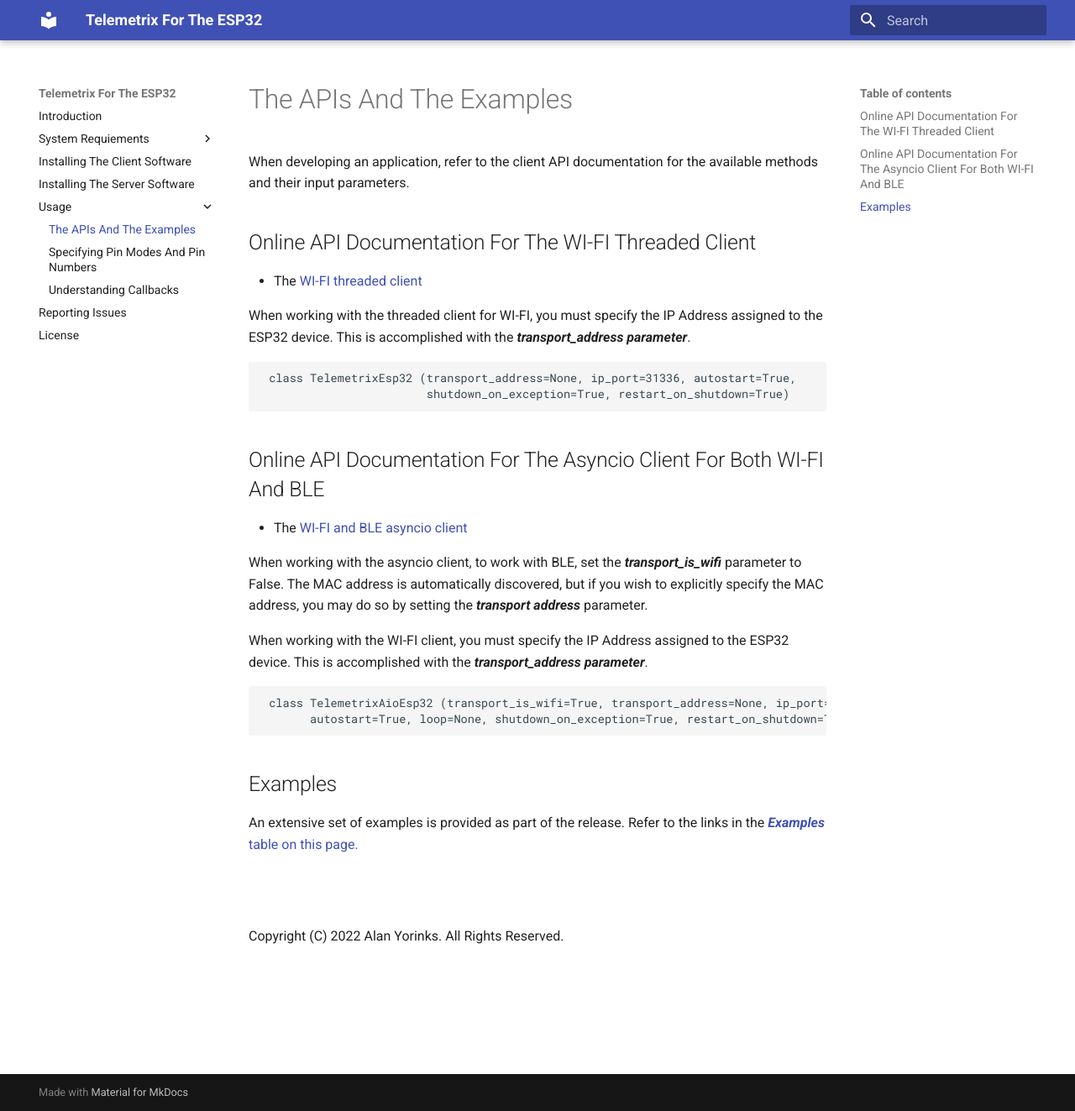
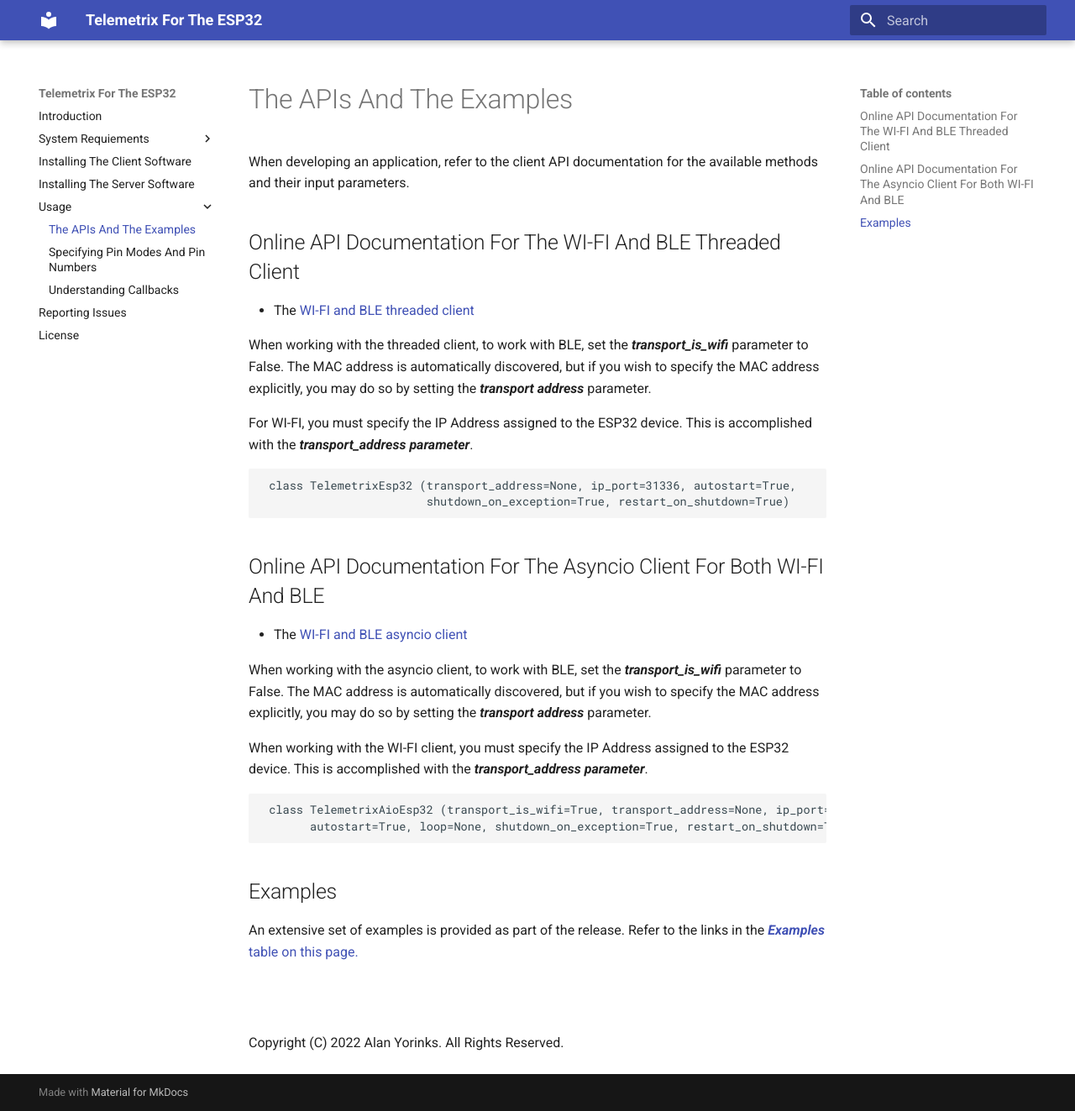
Before and after one commit to MrYsLab/telemetrix-esp32, an MkDocs documentation site: the page built from docs/api.md, in a window 1280 px wide and 1323 px high. Shown: the whole window at 84% size. Built offline with MkDocs 1.6.1 and Material for MkDocs 9.7.7, drawn with Linux system fonts in a browser that asks for light colours.

Commit message:
ble changes

````diff
--- a/docs/api.md
+++ b/docs/api.md
@@ -2,11 +2,17 @@
 methods and their input parameters.
 
 
-## Online API Documentation For The WI-FI Threaded Client
+## Online API Documentation For The WI-FI And BLE Threaded Client
 
-* The [WI-FI threaded client](https://htmlpreview.github.io/?https://github.com/MrYsLab/telemetrix-esp32/blob/master/html/telemetrix_esp32/index.html)
+* The [WI-FI and BLE threaded client](https://htmlpreview.github.io/?https://github.
+  com/MrYsLab/telemetrix-esp32/blob/master/html/telemetrix_esp32/index.html)
 
-When working with the threaded client for WI-FI, you must specify the IP Address assigned
+When working with the threaded client, to work with BLE, set the
+**_transport_is_wifi_** parameter to False. The MAC address is automatically
+discovered, but if you wish to specify the MAC address explicitly, you may do so by
+setting the **_transport address_** parameter.
+
+For WI-FI, you must specify the IP Address assigned
 to the ESP32 device. This is accomplished with the **_transport_address parameter_**.
 
 ```angular2html
@@ -20,7 +26,7 @@
 
 When working with the asyncio client, to work with BLE, set the
 **_transport_is_wifi_** parameter to False. The MAC address is automatically
-discovered, but if you wish to explicitly specify the MAC address, you may do so by
+discovered, but if you wish to specify the MAC address explicitly, you may do so by
 setting the **_transport address_** parameter.
 
 When working with the WI-FI client, you must specify the IP Address assigned to the
````
Also changed, not shown: docs/index.md (+21 -24 lines), docs/install_telemetrix.md (+9 -1 lines).
